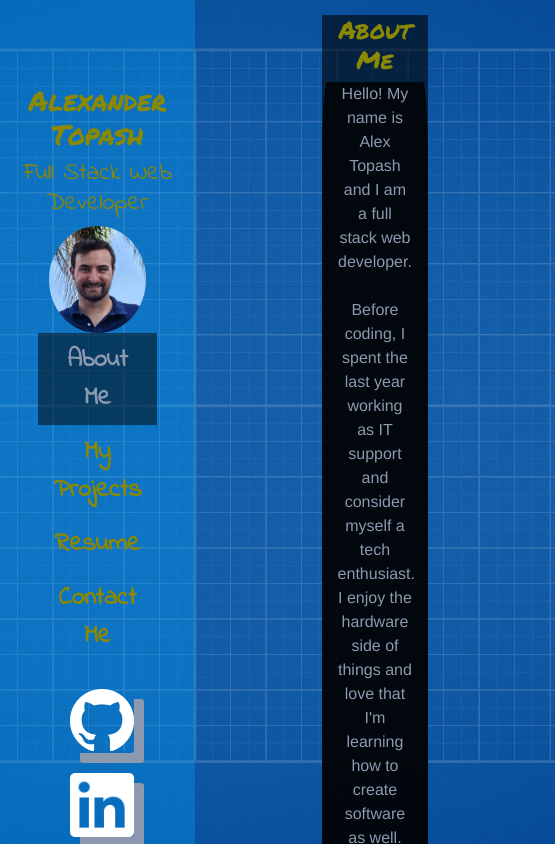
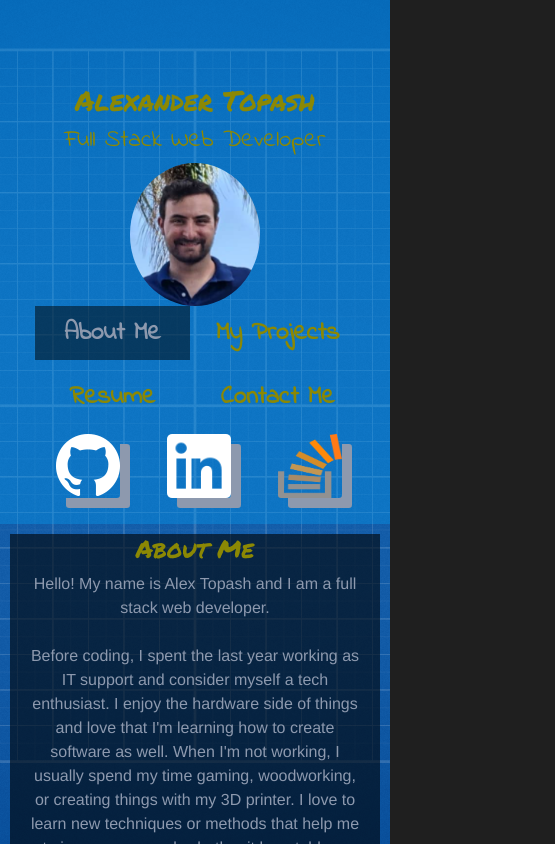
Before and after one commit to Topash15/Topash-Portfolio, a React (Create React App) app: page / in a window 390 px wide. Shown: the top 844 px of the page, 555 px wide, since content can reach past the window. Built offline with nearby package versions, Linux system fonts and the light colour scheme.

Commit message:
media queries. fixed mobile view

```diff
--- a/src/App.css
+++ b/src/App.css
@@ -62,12 +62,6 @@ p{
   display: flex;
 }
 
-@media (prefers-reduced-motion: no-preference) {
-  .App-logo {
-    animation: App-logo-spin infinite 20s linear;
-  }
-}
-
 .App-header {
   background-color: #282c34;
   min-height: 100vh;
@@ -104,13 +98,7 @@ p{
 
 /* MEDIA QUERY */
 @media (max-width: 767px) {
-  .about-me-text{
-    background-color: rgba(0, 0, 0, 0.8);
-    border-radius: 5%;
-  }
-
-  .card{
-    background-color: rgba(0,0,0,0.8);
-    opacity: 1;
+  #body{
+    flex-direction: column;
   }
 }
--- a/src/components/Footer/style.css
+++ b/src/components/Footer/style.css
@@ -20,3 +20,16 @@
 .footer-item {
   padding: 10px;
 }
+
+.footer-item:hover{
+  opacity: .8;
+}
+
+@media (max-width: 768px) {
+  .footer-list{
+    display: grid;
+    grid-template-columns: 1fr 1fr 1fr;
+
+  }
+
+}
--- a/src/components/Nav/style.css
+++ b/src/components/Nav/style.css
@@ -133,7 +133,29 @@ nav{
 /* media queries */
 
 @media (max-width: 768px){
+  .nav-container{
+    width: 100%;
+    height: auto;
+    justify-content: flex-start;
+  }
 
+  .nav-list{
+    display: grid;
+    grid-template-columns: 1fr 1fr;
+    grid-template-rows: 1fr 1fr;
+    grid-gap: 10px;
+    margin: 0;
+  }
+
+  .nav-tab{
+    margin: none;
+    width: 100%;
+  }
+
+  .nav-link{
+    width: 100%;
+    margin: 0;
+  }
 }
 
 #menu
--- a/src/pages/About/style.css
+++ b/src/pages/About/style.css
@@ -21,3 +21,20 @@
 .about-me-skill-list{
   list-style-type: none;
 }
+
+@media screen and (max-width: 767px) {
+  .about-me {
+    margin-top: 15px;
+    background-color: rgb(0, 0, 0, 0.6);
+    margin: 10px;
+  }
+
+  .about-me-text{
+    padding-left: 5%;
+    padding-right: 5%;
+  }
+
+  .about-me-skill-list{
+    list-style-type: none;
+  }
+}
--- a/src/pages/Contact/index.js
+++ b/src/pages/Contact/index.js
@@ -8,12 +8,12 @@ const ContactForm= ()=> {
         {/* <h1 className="contact-title">Contact Me</h1> */}
         <div className='email-div'>
             <h3 className="email-title">Email</h3>
-            <h6 className="email-subtitle"> Preferred method </h6>
+            <p className="email-subtitle"> Preferred method </p>
             <a className="email-link" href="emailto:Alextopash@gmail.com">Alextopash@gmail.com</a>
         </div>
         <div className='phone-div'>
             <h3 className="phone-title">Cell Phone</h3>
-            <h6 className = "phone-subtitle">Call or text</h6>
+            <p className = "phone-subtitle">Call or text</p>
             <a className="phone-number" href="tel:17178779709">(717)-877-9709</a>
         </div>
     </section>)
--- a/src/pages/Project/index.js
+++ b/src/pages/Project/index.js
@@ -52,7 +52,7 @@ const Project = () => {
         <div className="card-group">
           <div className="row">
             {projects.map((project) => (
-              <div class="card col-sm-4">
+              <div class="card col-sm-6">
                 <img
                   className="card-img-top card-image"
                   src={
--- a/src/pages/Resume/style.css
+++ b/src/pages/Resume/style.css
@@ -1,6 +1,15 @@
-.resume-div{
-    background-color: rgba(0, 0, 0, 0.6);
+.resume-div {
+  background-color: rgba(0, 0, 0, 0.6);
+  padding: 1em;
+  margin-left: 15vh;
+  margin-right: 15vh;
+}
+
+@media screen and (max-width: 768px) {
+  .resume-div {
+    background-color: rgba(0, 0, 0, 0.8);
     padding: 1em;
-    margin-left: 15vh;
-    margin-right: 15vh;
+    margin-left: 10px;
+    margin-right: 10px;
+  }
 }
```
